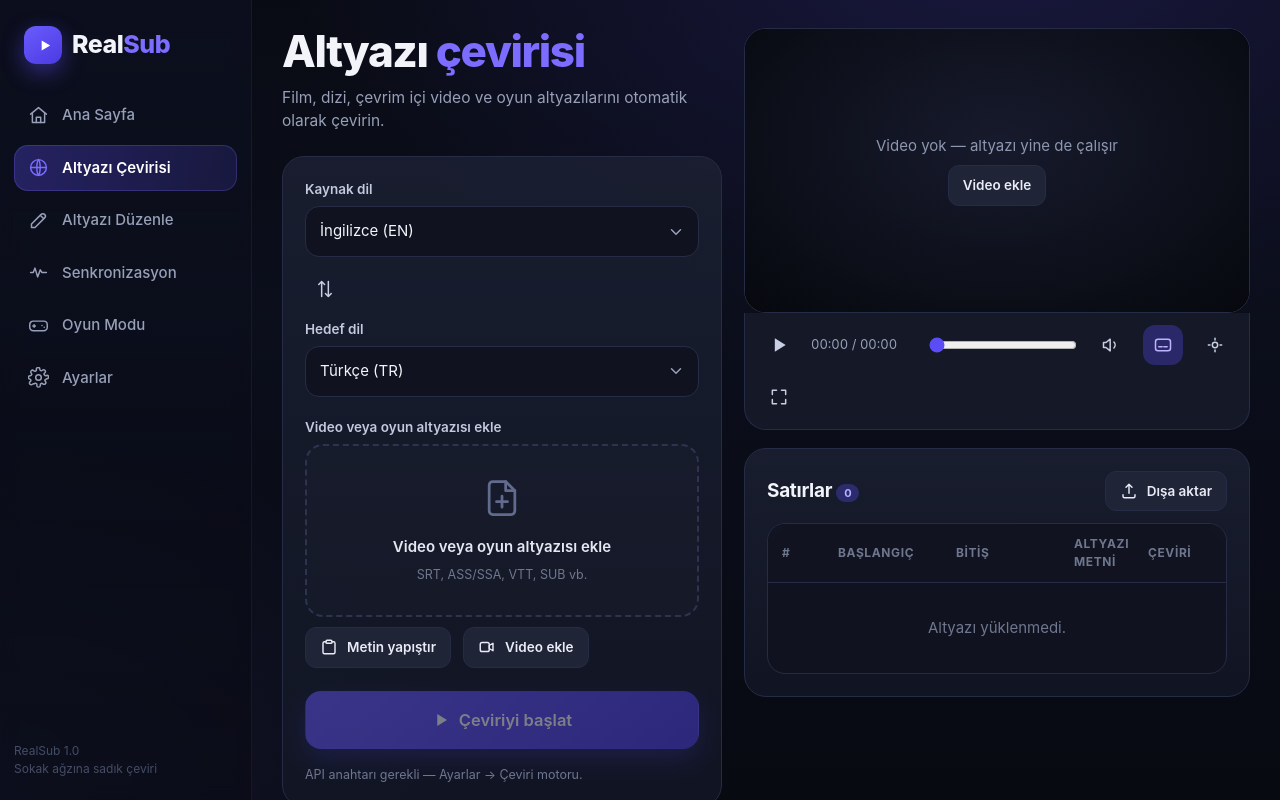
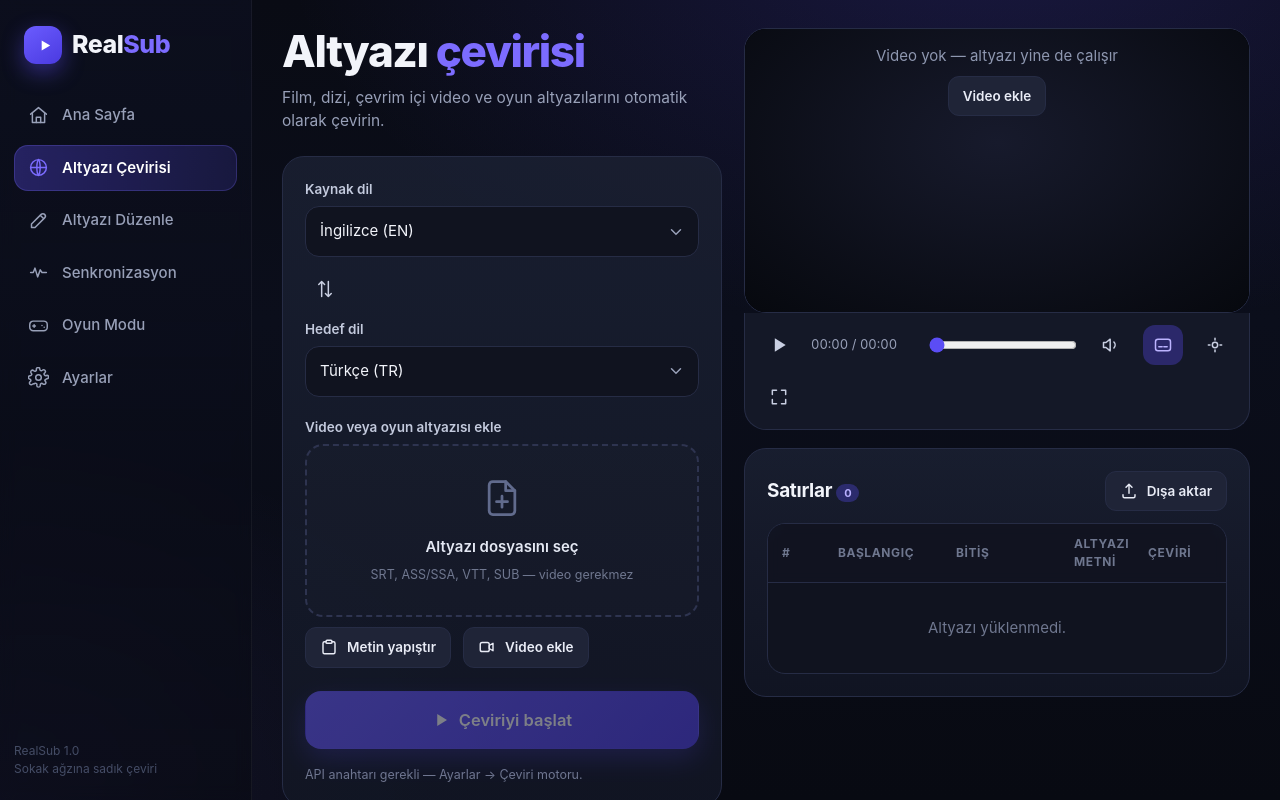
Before and after one commit to srcndmr94-pixel/RealSub, a plain HTML site: page index.html in a window 1280 px wide. Both pictures are taken after a click on the button "Altyazı Çevirisi". Drawn offline with Linux system fonts and the light colour scheme.

Commit message:
Add files via upload

```diff
--- a/index.html
+++ b/index.html
@@ -164,6 +164,7 @@ input[type=color]{width:52px;height:42px;padding:3px;border-radius:12px;backgrou
 .stage .noVid{position:absolute;inset:0;display:grid;place-items:center;text-align:center;color:var(--muted2);
   padding:20px;background:radial-gradient(70% 80% at 50% 40%,#171a2c,#07090f)}
 .stage.hasVid .noVid{display:none}
+.stage:not(.hasVid) .noVid{place-items:start center;padding-top:16px}
 
 /* subtitle overlay — tüm ayarlar CSS değişkeniyle */
 .subLayer{position:absolute;left:0;right:0;pointer-events:none;z-index:5;
@@ -379,8 +380,8 @@ body > #playerDock{display:none}
             <label class="lbl" style="margin-top:20px">Video veya oyun altyazısı ekle</label>
             <div class="drop" id="dropSub">
               <svg viewBox="0 0 24 24"><path d="M14 3H7a2 2 0 0 0-2 2v14a2 2 0 0 0 2 2h10a2 2 0 0 0 2-2V8z"/><path d="M14 3v5h5"/><path d="M12 11v6M9 14h6"/></svg>
-              <b>Video veya oyun altyazısı ekle</b>
-              <small>SRT, ASS/SSA, VTT, SUB vb.</small>
+              <b>Altyazı dosyasını seç</b>
+              <small>SRT, ASS/SSA, VTT, SUB — video gerekmez</small>
             </div>
             <input type="file" id="fileSub" accept=".srt,.vtt,.ass,.ssa,.sub,.txt,.realsub,.json" hidden>
             <div class="row" style="margin-top:10px">
@@ -909,7 +910,7 @@ function go(v) {
   const slot = $('.playerSlot[data-slot="' + v + '"]');
   const dock = $("#playerDock");
   if (slot && dock.parentNode !== slot) slot.appendChild(dock);
-  if (v === "edit") renderCues($("#edList"), true);
+  if (v === "edit") { renderCues($("#edList"), true); if (S.sel >= 0 && S.cues.length) selectCue(S.sel); }
   if (v === "tr") renderCues($("#trList"), false);
   if (v === "set") { syncSettingsUI(); scaleSubs(); }
   $("#main").scrollTop = 0;
@@ -1521,6 +1522,7 @@ async function translateAll() {
     $("#btnRetryFails").style.display = fail ? "" : "none";
     renderCues($("#trList"), false);
     renderCues($("#edList"), true);
+    if (S.sel >= 0 && S.cues.length) selectCue(S.sel);
     autosave();
     paintSubs(true);
     toast(S.stop ? "Durduruldu." : (fail ? "Bitti — " + fail + " satır çevrilemedi." : "Çeviri tamam."), fail ? "bad" : "ok");
```
